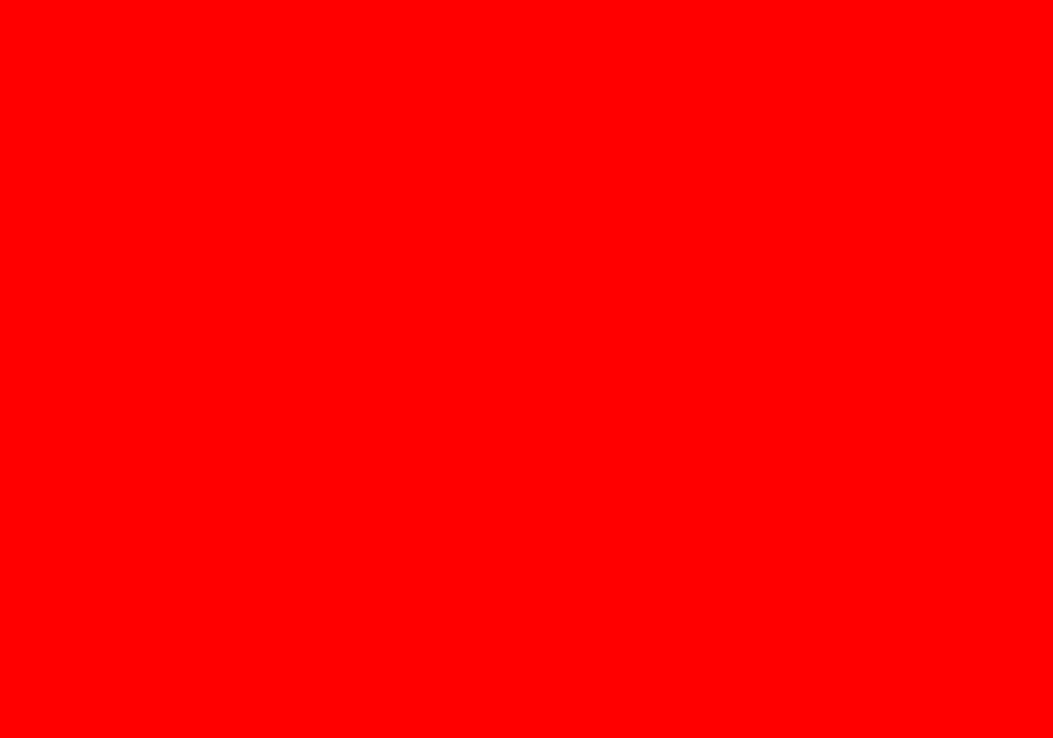
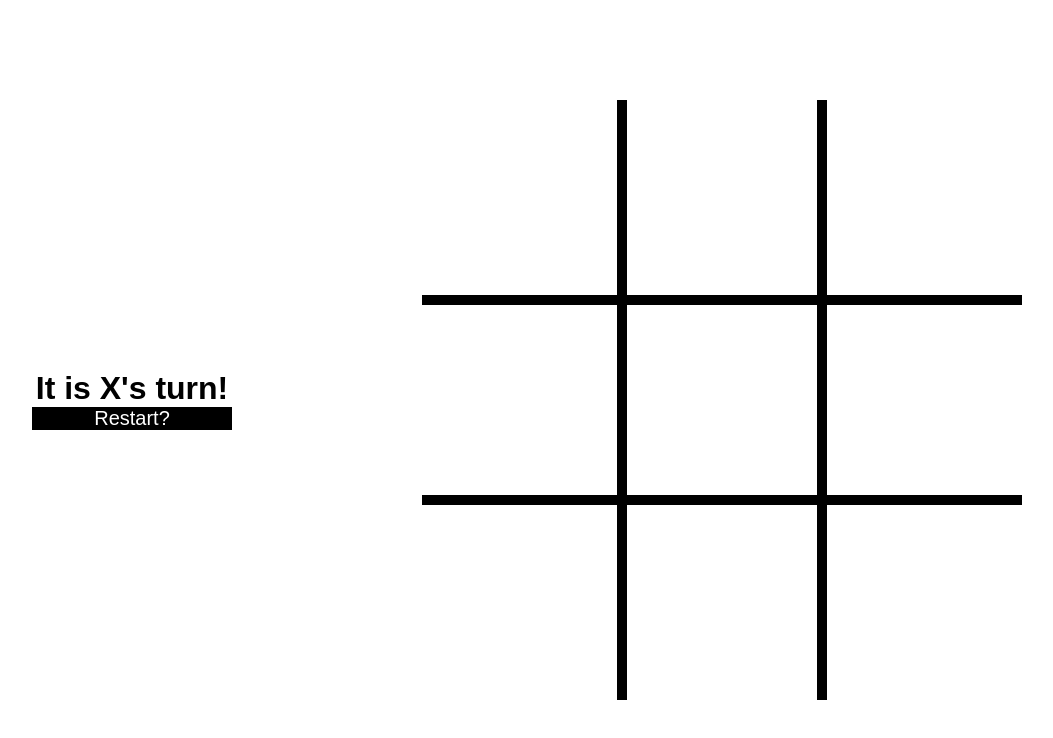
Before and after one commit to andrewmorrisondev/ticTacToe, a plain HTML site: page index.html in a window 1280 px wide. Shown: the whole page, without its empty margins (68-1121 px from the left). Drawn offline with Linux system fonts and the light colour scheme.

Commit message:
added functioning javascript

```diff
--- a/index.html
+++ b/index.html
@@ -5,9 +5,23 @@
   <meta name="viewport" content="width=device-width, initial-scale=1.0">
   <link rel="stylesheet" href="styles.css">
   <script defer src="script.js"></script>
-  <title>Document</title>
+  <title>Tic Tac Toe</title>
 </head>
 <body>
-
+  <div id="infoPanel">
+  <h1 id="textInfo"> It is <span id="span">X's</span> turn!</h1>
+  <button type="button">Restart?</button>
+  </div>
+  <div class="grid-container">
+    <div class="items"id="item1"></div>
+    <div class="items"id="item2"></div>
+    <div class="items"id="item3"></div>
+    <div class="items"id="item4"></div>
+    <div class="items"id="item5"></div>
+    <div class="items"id="item6"></div>
+    <div class="items"id="item7"></div>
+    <div class="items"id="item8"></div>
+    <div class="items"id="item9"></div>
+  </div>
 </body>
 </html>
--- a/script.js
+++ b/script.js
@@ -1 +1,61 @@
-console.log("Hello World")
+let displayTeamTurn = document.getElementById('span').innerHTML;
+const restartButton = document.getElementById('infoPanel');
+
+const itemOne = document.getElementById('item1');
+const itemTwo = document.getElementById('item2');
+const itemThree = document.getElementById('item3');
+const itemFour = document.getElementById('item4');
+const itemFive = document.getElementById('item5');
+const itemSix = document.getElementById('item6');
+const itemSeven = document.getElementById('item7');
+const itemEight = document.getElementById('item8');
+const itemNine = document.getElementById('item9');
+const win = new Audio("ticTacToe04092020.wav");
+
+const clickBox = (event) => {
+  if (document.getElementById("span").innerHTML === "X's") {
+    if (event.toElement.innerHTML === "") {
+      document.getElementById("span").innerHTML = "O's";
+      event.toElement.innerHTML = "X";
+    } else {
+      alert("That is not a valid move!");
+      console.log(itemOne.textContent + itemTwo.textContent + itemThree.textContent);
+    }
+  } else {
+    if (event.toElement.innerHTML === "") {
+    document.getElementById("span").innerHTML = "X's";
+    event.toElement.innerHTML = "O";
+  } else {
+      alert("That is not a valid move!");
+  }
+  }
+  checkGame();
+}
+const checkGame = (event) => {
+  if (itemOne.textContent + itemTwo.textContent + itemThree.textContent === "XXX" ||itemFour.textContent + itemFive.textContent + itemSix.textContent === "XXX" || itemSeven.textContent + itemEight.textContent + itemNine.textContent === "XXX" || itemOne.textContent + itemFour.textContent + itemSeven.textContent === "XXX" || itemTwo.textContent + itemFive.textContent + itemEight.textContent === "XXX" || itemThree.textContent + itemSix.textContent + itemNine.textContent === "XXX" || itemOne.textContent + itemFive.textContent + itemNine.textContent === "XXX" || itemThree.textContent + itemFive.textContent + itemSeven.textContent === "XXX") {
+    document.getElementById('textInfo').innerHTML = "X Wins!";
+    win.play();
+  }
+  if (itemOne.textContent + itemTwo.textContent + itemThree.textContent === "OOO" || itemFour.textContent + itemFive.textContent + itemSix.textContent === "OOO" || itemSeven.textContent + itemEight.textContent + itemNine.textContent === "OOO" || itemOne.textContent + itemFour.textContent + itemSeven.textContent === "OOO" || itemTwo.textContent + itemFive.textContent + itemEight.textContent === "OOO" || itemThree.textContent + itemSix.textContent + itemNine.textContent === "OOO" || itemOne.textContent + itemFive.textContent + itemNine.textContent === "OOO" || itemThree.textContent + itemFive.textContent + itemSeven.textContent === "OOO") {
+    document.getElementById('textInfo').innerHTML = "O Wins!";
+    win.play();
+  }
+  if (itemOne.textContent && itemTwo.textContent && itemThree.textContent && itemFour.textContent && itemFive.textContent && itemSix.textContent && itemSeven.textContent && itemEight.textContent && itemNine.textContent !== " ") {
+    document.getElementById('textInfo').innerHTML = "Draw!";
+  }
+}
+const restartGame = (event) => {
+  location.reload(false);
+}
+
+restartButton.addEventListener('click', restartGame);
+
+itemOne.addEventListener('click', clickBox);
+itemTwo.addEventListener('click', clickBox);
+itemThree.addEventListener('click', clickBox);
+itemFour.addEventListener('click', clickBox);
+itemFive.addEventListener('click', clickBox);
+itemSix.addEventListener('click', clickBox);
+itemSeven.addEventListener('click', clickBox);
+itemEight.addEventListener('click', clickBox);
+itemNine.addEventListener('click', clickBox);
--- a/styles.css
+++ b/styles.css
@@ -1,4 +1,104 @@
+* {
+  margin: 0;
+  padding: 0;
+  box-sizing: border-box;
+  font-family: Arial, Helvetica, sans-serif;
+}
+
 body {
-  background-color: red;
+  margin: 0 auto;
+  display: flex;
+  align-items: center;
+  background-color: white;
   height: 100vh;
 }
+
+h1 {
+  margin: auto auto;
+  width: 200px;
+  text-align: center;
+}
+button {
+  margin: auto auto;
+  width: 200px;
+  font-size: 15pt;
+  background-color:black;
+  color: white;
+  border: none;
+}
+#infoPanel {
+  padding-left: 100px;
+}
+.grid-container {
+  margin: auto auto;
+  display: grid;
+  grid-template-columns: auto auto auto;
+  height: 600px;
+  width: 600px;
+}
+
+.grid-container div {
+  background-color: white;
+  text-align: center;
+  height: 200px;
+  width: 200px;
+}
+#item1 {
+  border-bottom: 5px solid black;
+  border-right: 5px solid black;
+  line-height: 200px;
+  font-size: 150pt;
+
+}
+#item2 {
+  border-left: 5px solid black;
+  border-bottom: 5px solid black;
+  border-right: 5px solid black;
+  line-height: 200px;
+  font-size: 150pt;
+}
+#item3 {
+  border-left: 5px solid black;
+  border-bottom: 5px solid black;
+  line-height: 200px;
+  font-size: 150pt;
+}
+#item4 {
+  border-top: 5px solid black;
+  border-right: 5px solid black;
+  border-bottom: 5px solid black;
+  line-height: 200px;
+  font-size: 150pt;
+}
+#item5 {
+  border: 5px solid black;
+  line-height: 200px;
+  font-size: 150pt;
+}
+#item6 {
+  border-top: 5px solid black;
+  border-left: 5px solid black;
+  border-bottom: 5px solid black;
+  line-height: 200px;
+  font-size: 150pt;
+}
+#item7 {
+  border-top: 5px solid black;
+  border-right: 5px solid black;
+  line-height: 200px;
+  font-size: 150pt;
+}
+#item8 {
+  border-left: 5px solid black;
+  border-top: 5px solid black;
+  border-right: 5px solid black;
+  line-height: 200px;
+  font-size: 150pt;
+}
+#item9 {
+  border-left: 5px solid black;
+  border-top: 5px solid black;
+  line-height: 200px;
+  font-size: 150pt;
+
+}
```
Also changed, not shown: 1 other file.
